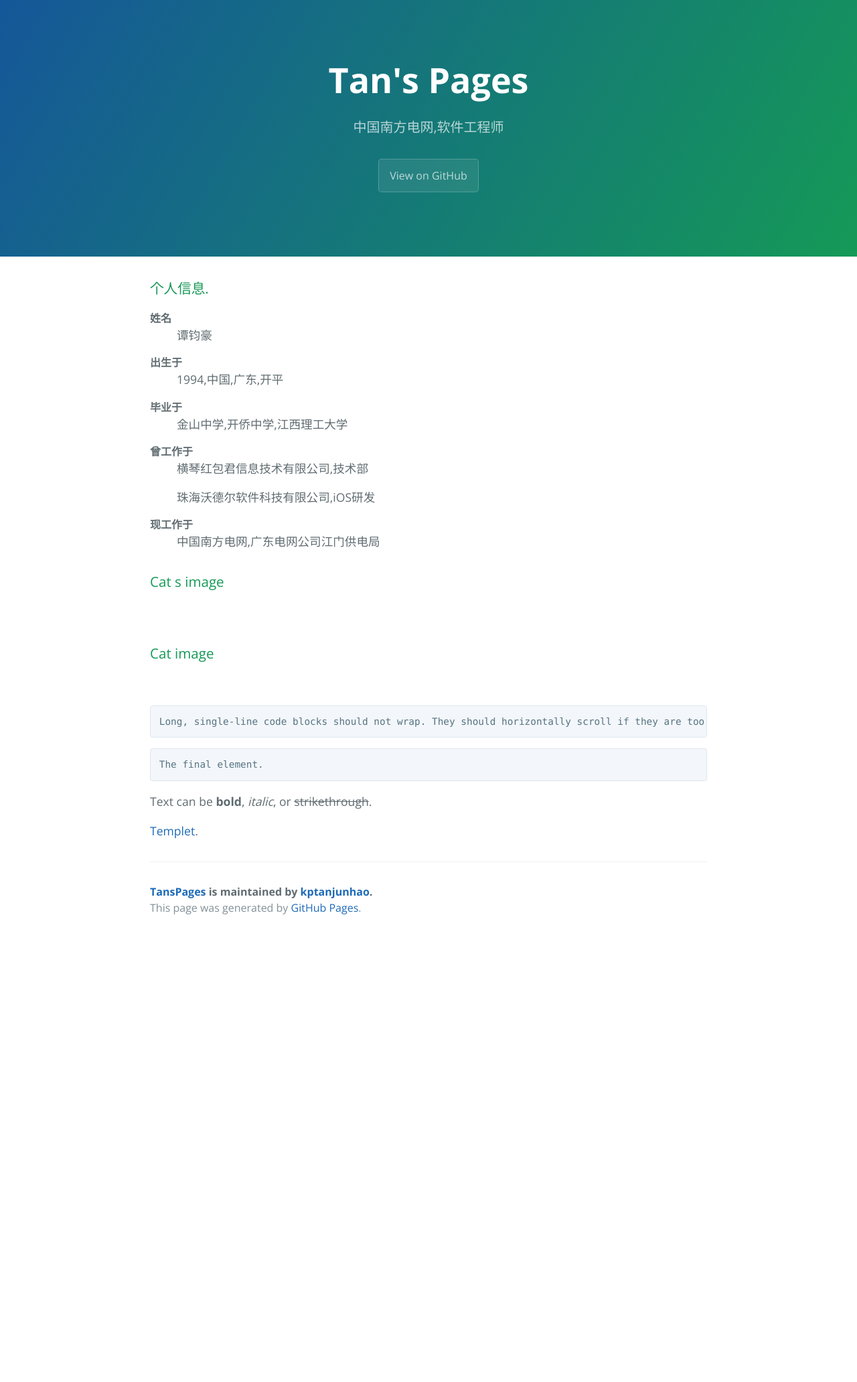
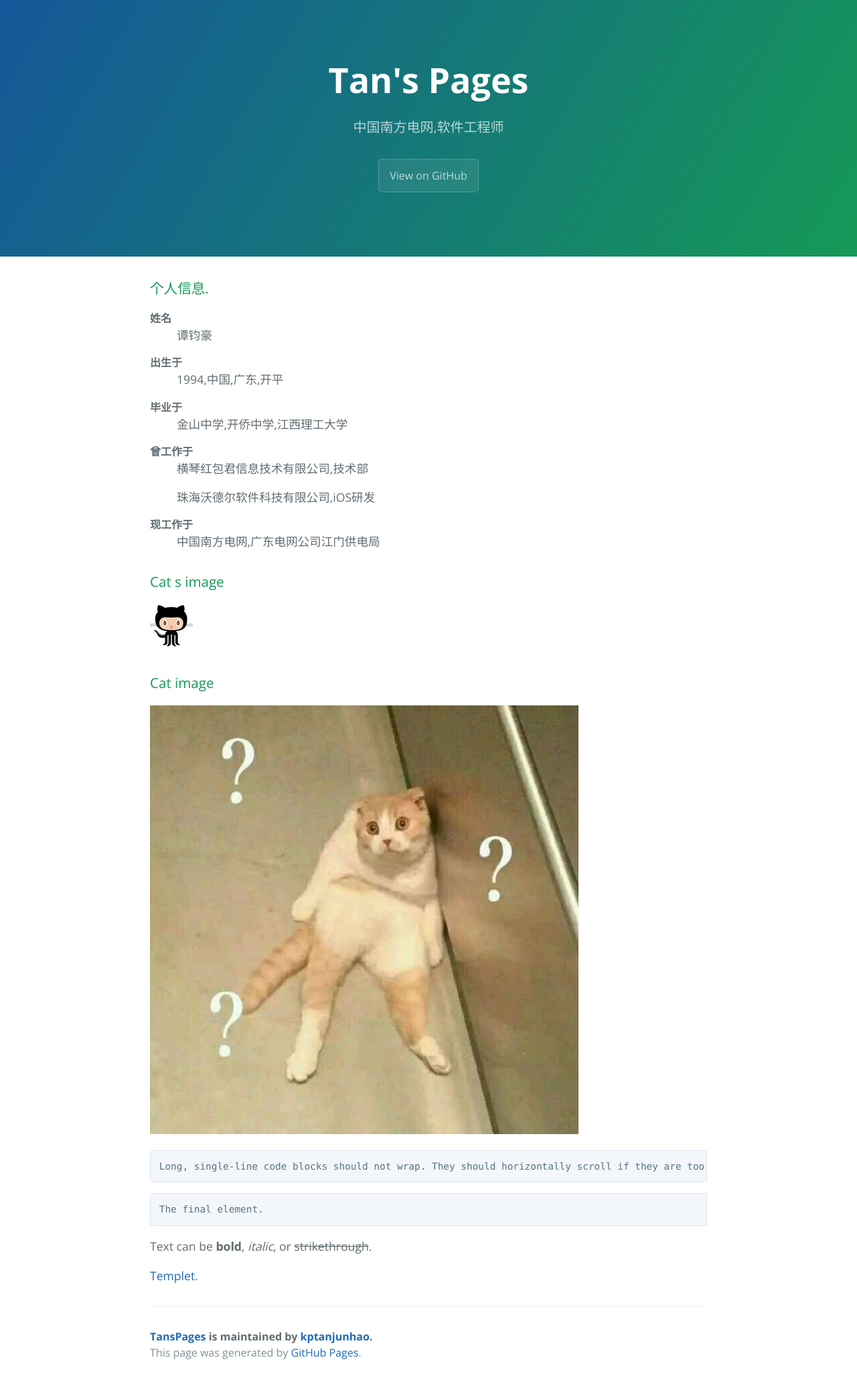
Before and after one commit to kptanjunhao/TansPages, a Jekyll site: the page built from index.md, in a window 1280 px wide. Shown: the whole page at 67% size. Built offline with Jekyll 4.4.1, drawn with Linux system fonts in a browser that asks for light colours; our own code applies the rules of GitHub Pages for plain Markdown files; before the commit the page ends 1399 px from its top, so only the background shows below that.

Commit message:
modify image path

```diff
--- a/index.md
+++ b/index.md
@@ -20,11 +20,11 @@ layout: default
 
 ### Cat s image
 
-![](images/octocat.png)
+![](assets/images/octocat.png)
 
 ### Cat image
 
-![](images/cat.jpg)
+![](assets/images/cat.jpg)
 
 
 
```
